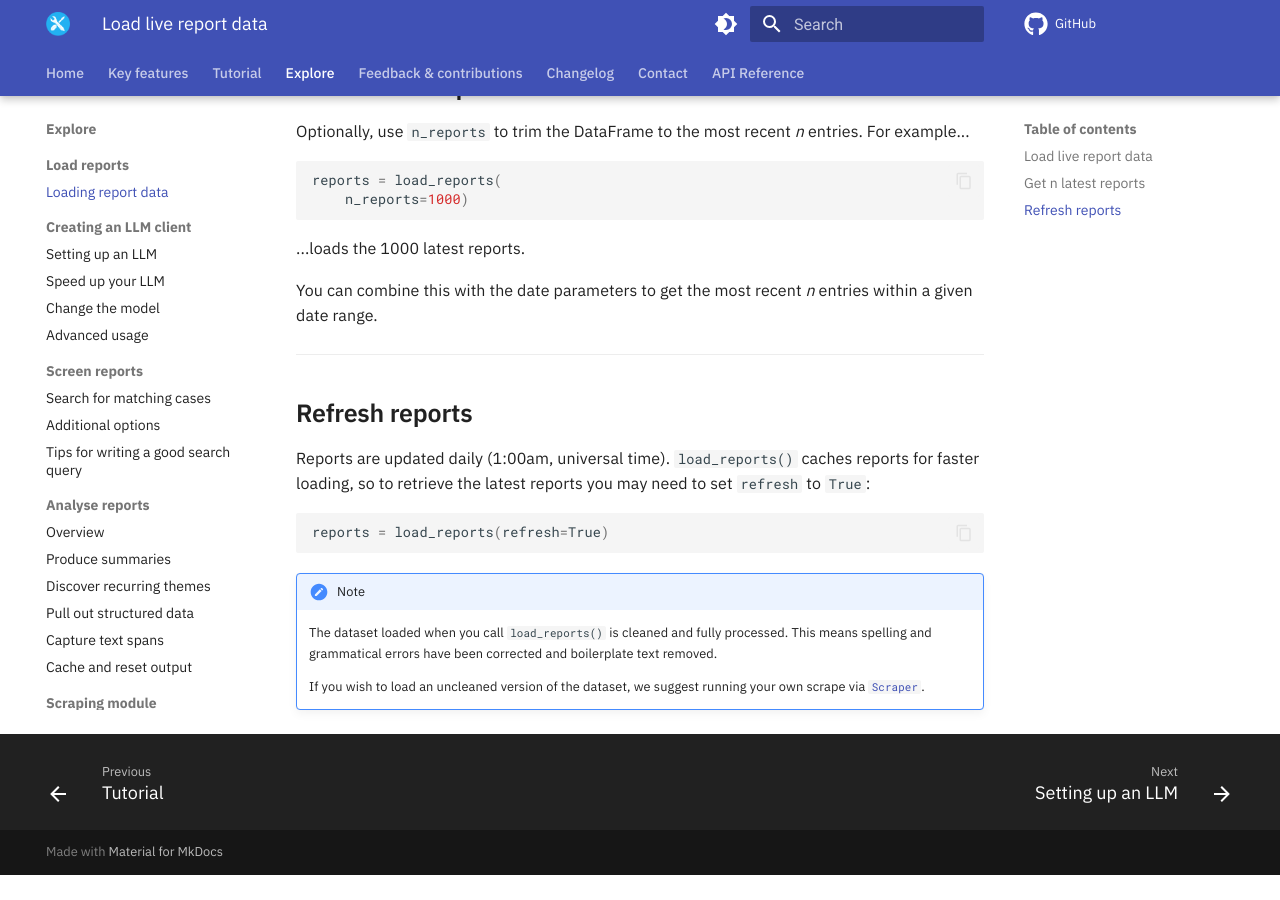
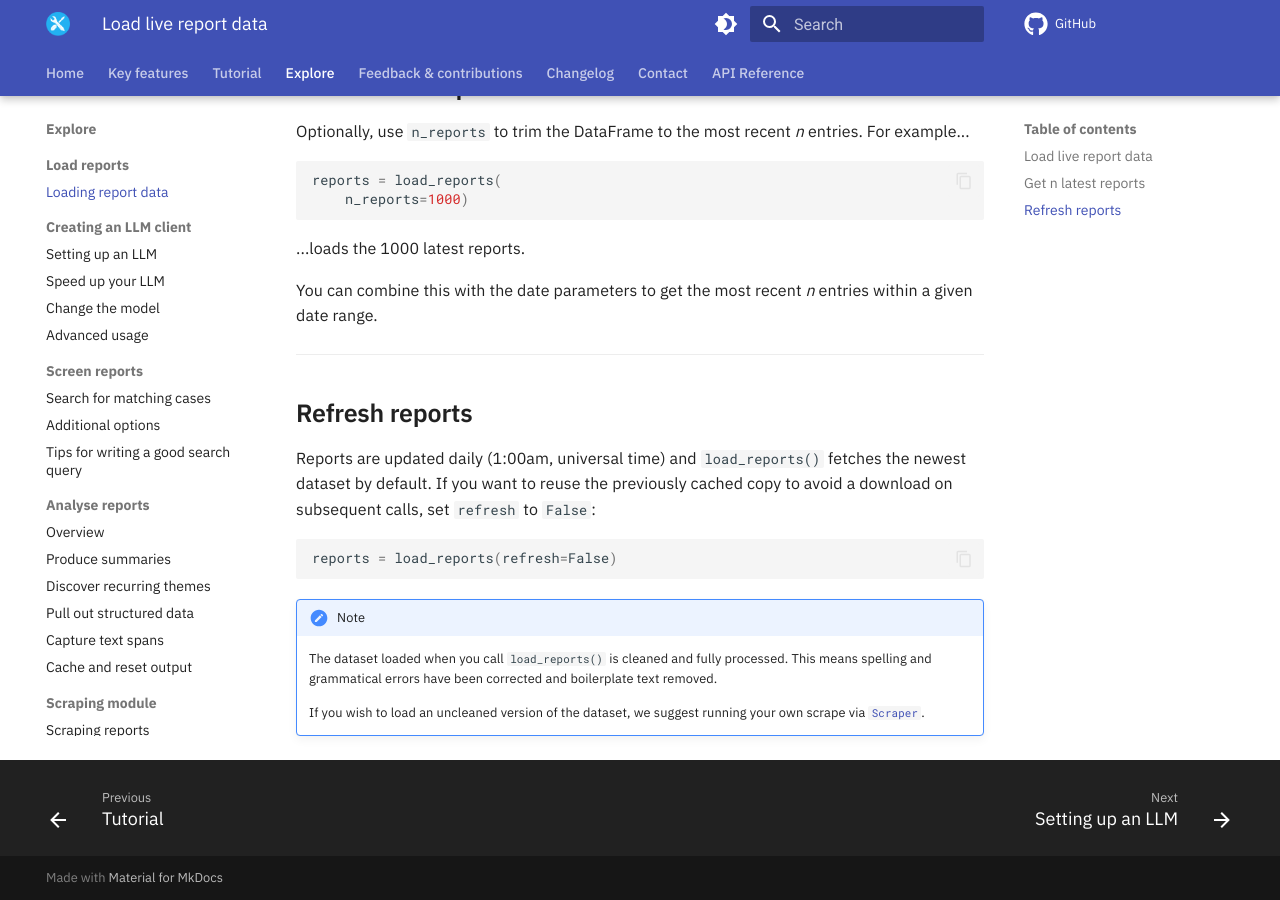
Before and after one commit to Sam-Osian/PFD-toolkit, an MkDocs documentation site: the page built from docs/loader/load_reports.md, in a window 1280 px wide and 900 px high, scrolled down 1311 px. Built offline with MkDocs 1.6.1 and Material for MkDocs 9.7.7, drawn with Linux system fonts in a browser that asks for light colours; comment, search, counter and statistics services are not loaded; before the commit the page ends 2186 px from its top, so only the background shows below that.

Commit message:
load_reports() now defaults to refresh=True

````diff
--- a/docs/loader/load_reports.md
+++ b/docs/loader/load_reports.md
@@ -55,10 +55,12 @@
 
 ## Refresh reports
 
-Reports are updated daily (1:00am, universal time). `load_reports()` caches reports for faster loading, so to retrieve the latest reports you may need to set `refresh` to `True`:
+Reports are updated daily (1:00am, universal time) and `load_reports()` fetches
+the newest dataset by default. If you want to reuse the previously cached copy
+to avoid a download on subsequent calls, set `refresh` to `False`:
 
 ```py
-reports = load_reports(refresh=True)
+reports = load_reports(refresh=False)
 ```
 
 
````
Also changed, not shown: README.md (+4 -2 lines), docs/changelog.md (+2 -1 lines), 2 other files.
